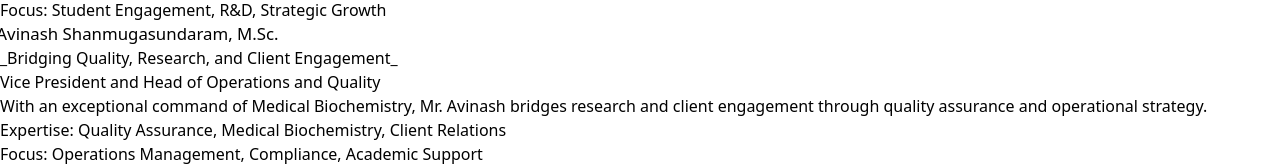
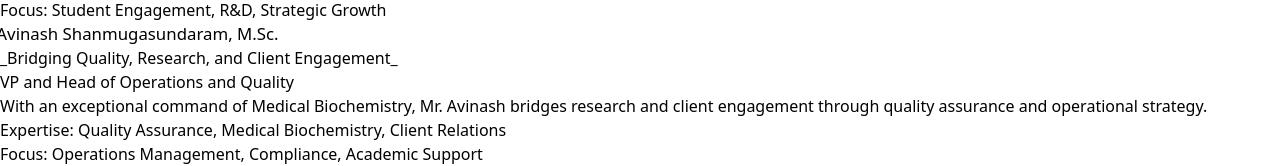
Before and after one commit to Siddharth2327/xyomics-innovation, a React (Vite) app: page /about in a window 1280 px wide. Shown: the part 869-1035 px from the top of the page. Built offline with nearby package versions, Linux system fonts and the light colour scheme.

Commit message:
Minor suggestion

```diff
--- a/src/components/Navbar.jsx
+++ b/src/components/Navbar.jsx
@@ -163,7 +163,7 @@ const Navbar = () => {
       {isMenuOpen && (
         <div
           ref={menuRef}
-          className="md:hidden absolute top-full left-0 right-0 bg-black/95 border-t border-gray-800 shadow-lg transition-all duration-300 ease-in-out w-full z-50 py-4 px-4"
+          className="md:hidden absolute top-full left-0 right-0 bg-black/95 border-t border-gray-800 shadow-lg transition-all duration-300 ease-in-out w-full z-50 py-4 px-4 mr-2"
         >
           <div className="flex flex-col space-y-4 w-full">
             <Link
@@ -187,7 +187,7 @@ const Navbar = () => {
               <span className="absolute left-0 bottom-0 w-0 h-1 bg-gradient-to-r from-[#861FD2] to-[#66CC99] transition-all duration-500 group-hover:w-full"></span>
             </Link>
             <a
-              href="#services"
+              to="/"
               className="font-bold text-xl relative group transition
               hover:bg-gradient-to-r hover:from-[#861FD2] hover:via-white hover:to-[#66CC99]
               hover:bg-clip-text hover:text-transparent py-2"
@@ -197,7 +197,7 @@ const Navbar = () => {
               <span className="absolute left-0 bottom-0 w-0 h-1 bg-gradient-to-r from-[#861FD2] to-[#66CC99] transition-all duration-500 group-hover:w-full"></span>
             </a>
             <a
-              href="#contact"
+              to="/"
               className="font-bold text-xl relative group transition
               hover:bg-gradient-to-r hover:from-[#861FD2] hover:via-white hover:to-[#66CC99]
               hover:bg-clip-text hover:text-transparent py-2"
--- a/src/pages/AboutDetailed.jsx
+++ b/src/pages/AboutDetailed.jsx
@@ -106,7 +106,7 @@ const AboutDetailed = () => {
             },
             {
               name: "Mr. Avinash Shanmugasundaram, M.Sc.",
-              title: "Vice President and Head of Operations and Quality",
+              title: "VP and Head of Operations and Quality",
               tagline: "_Bridging Quality, Research, and Client Engagement_",
               expertise: "Quality Assurance, Medical Biochemistry, Client Relations",
               focus: "Operations Management, Compliance, Academic Support",
```
